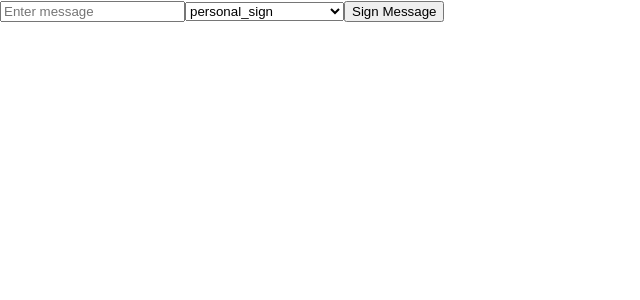
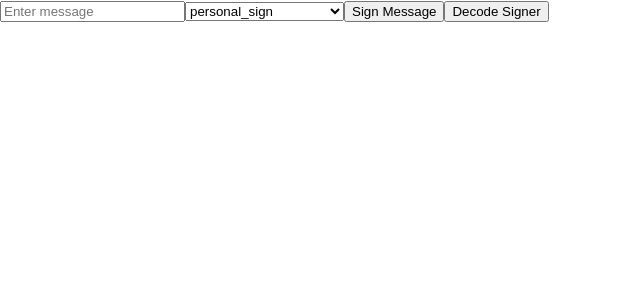
Before and after one commit to adityathakkar178/sign-frontend, a React (Create React App) app: page / in a window 1280 px wide. Shown: the top 300 px of the page, without its empty margins (0-640 px from the left). Built offline with nearby package versions, Linux system fonts and the light colour scheme.

Commit message:
decode-button-added

```diff
--- a/package.json
+++ b/package.json
@@ -35,5 +35,8 @@
       "last 1 firefox version",
       "last 1 safari version"
     ]
+  },
+  "devDependencies": {
+    "web3": "^4.7.0"
   }
 }
--- a/src/App.js
+++ b/src/App.js
@@ -1,10 +1,12 @@
 import React, { useState } from 'react';
 import axios from 'axios';
+import Web3 from 'web3'; // Import Web3.js
 
 const App = () => {
     const [message, setMessage] = useState('');
     const [signature, setSignature] = useState('');
     const [signingMethod, setSigningMethod] = useState('personal_sign');
+    const [decodedSigner, setDecodedSigner] = useState('');
 
     const handleSignMessage = async () => {
         try {
@@ -76,7 +78,7 @@ const App = () => {
                                     version: '1',
                                     chainId: 11155111,
                                     verifyingContract:
-                                        '0xE9D276443CC8eD56e4b660e93759005b362C55a7',
+                                        '0xAC838C755E519C99BcC2AffabcDe33F5Dc8D37b1',
                                 },
                                 message: {
                                     from: {
@@ -108,6 +110,25 @@ const App = () => {
         }
     };
 
+    const handleDecodeSignature = async () => {
+        try {
+            if (signature && window.ethereum) {
+                const accounts = await window.ethereum.request({
+                    method: 'eth_requestAccounts',
+                });
+                const signerAddress = accounts[0];
+                const web3 = new Web3(window.ethereum);
+                const signer = await web3.eth.personal.ecRecover(
+                    message,
+                    signature
+                );
+                setDecodedSigner(signer);
+            }
+        } catch (error) {
+            console.error('Error decoding signature:', error);
+        }
+    };
+
     return (
         <div>
             <input
@@ -126,7 +147,14 @@ const App = () => {
                 </option>
             </select>
             <button onClick={handleSignMessage}>Sign Message</button>
+            <button
+                onClick={handleDecodeSignature}
+                disabled={signingMethod !== 'personal_sign'}
+            >
+                Decode Signer
+            </button>
             {signature && <div>Signature: {signature}</div>}
+            {decodedSigner && <div>Decoded Signer: {decodedSigner}</div>}
         </div>
     );
 };
```
Also changed, not shown: 1 other file (tests, documents, lock files or other folders).
